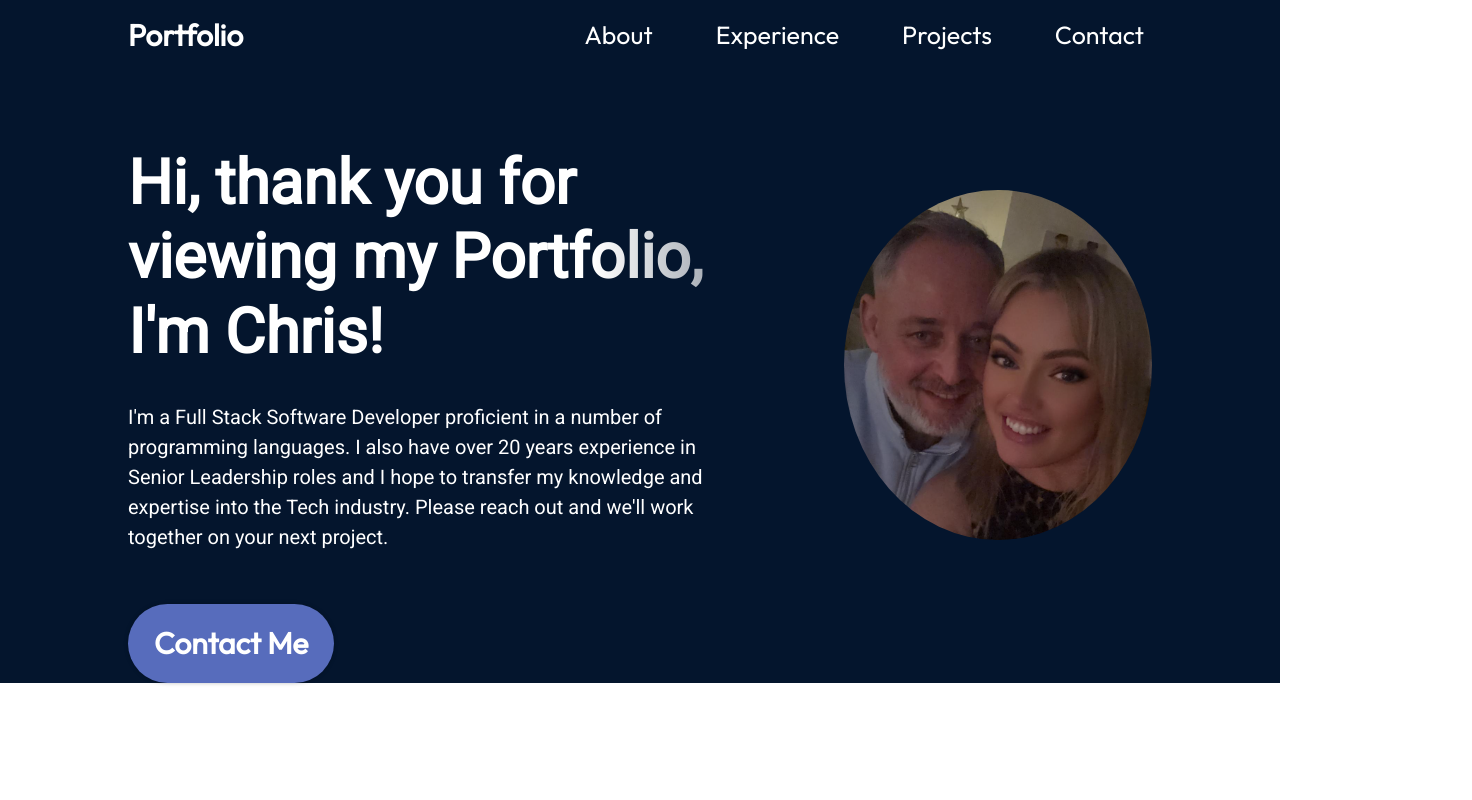
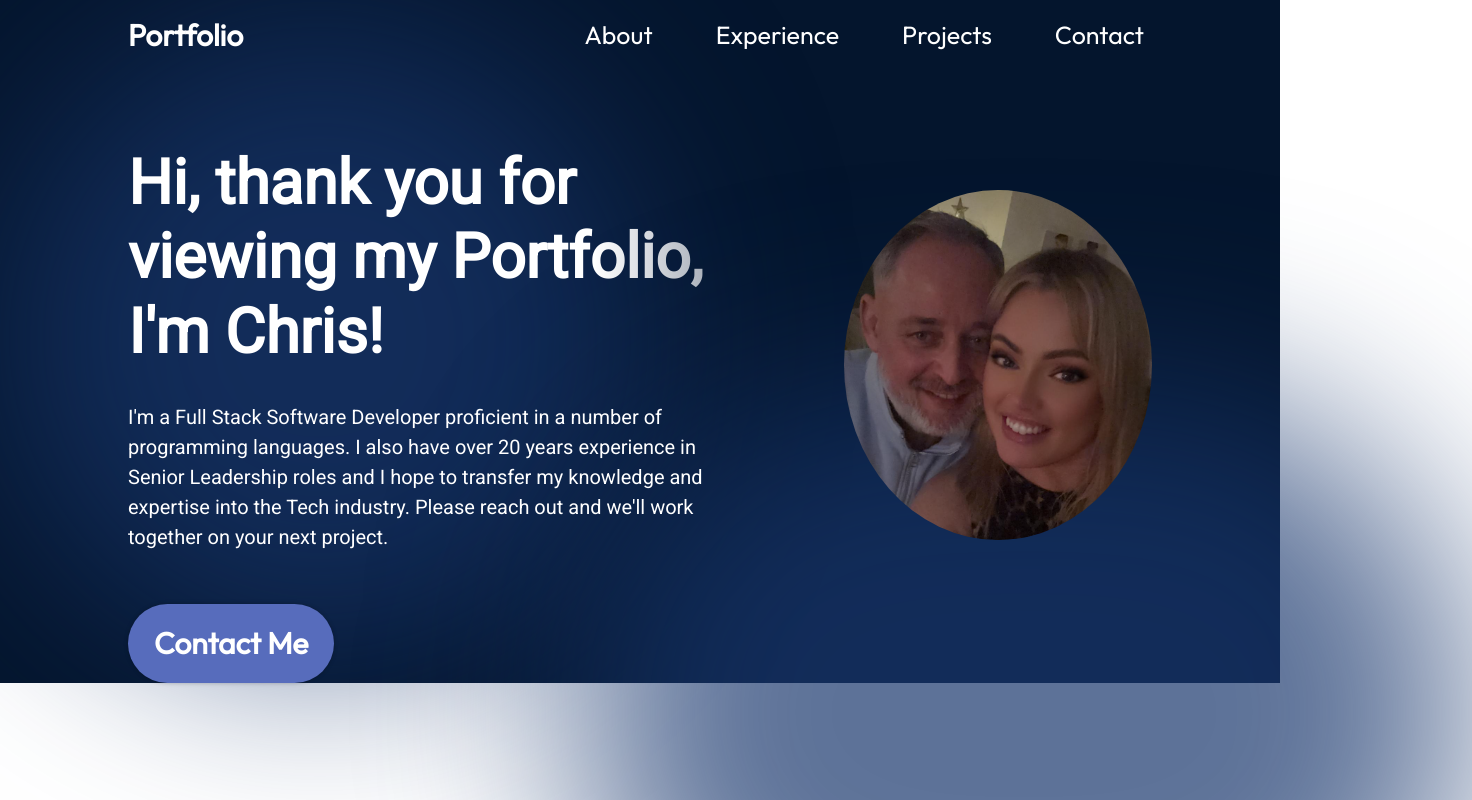
Before and after one commit to meSSSy/resume, a React app in the folder resume/: page / in a window 1280 px wide. Shown: the top 800 px of the page, 1472 px wide, since content can reach past the window. Built offline with nearby package versions, Linux system fonts and the light colour scheme; the HTML template or start-up script is replaced by a standard one.

Commit message:
hero section added and styled

```diff
--- a/resume/src/components/hero/hero.module.css
+++ b/resume/src/components/hero/hero.module.css
@@ -62,3 +62,39 @@
     height: 350px;
     width: 350px;
 }
+
+.topBlur {
+    position: absolute;
+    width: 50vw;
+    height: 50vw;
+    min-width: 350px;
+    top: -128px;
+    left: -10vw;
+    border-radius: 764px;
+    background: rgba(25, 55, 109, 0.7);
+    filter: blur(100px);
+    z-index: 0;
+}
+
+.bottomBlur {
+    position: absolute;
+    width: 70vw;
+    height: 50vw;
+    min-width: 250px;
+    top: 246px;
+    right: -25vw;
+    border-radius: 764px;
+    background: rgba(25, 55, 109, 0.7);
+    filter: blur(100px);
+    z-index: 0;
+}
+
+@media screen and (max-width: 830px) {
+    .container {
+        flex-direction: column-reverse;
+    }
+
+    .content {
+        align-items: center;
+    }
+}
```
